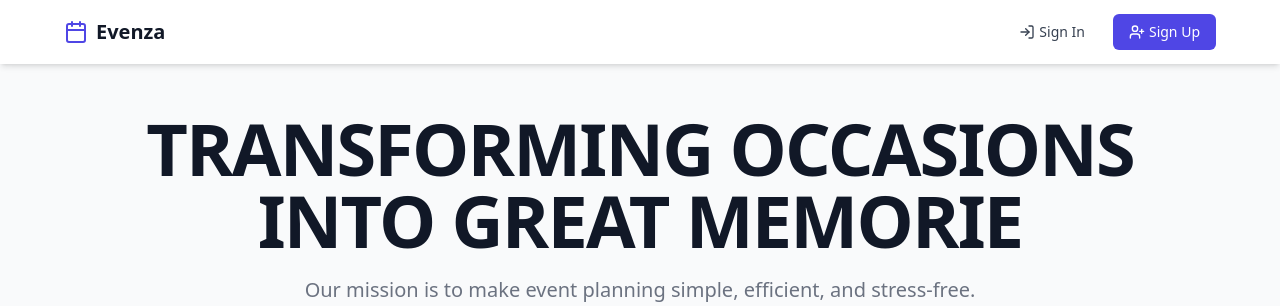
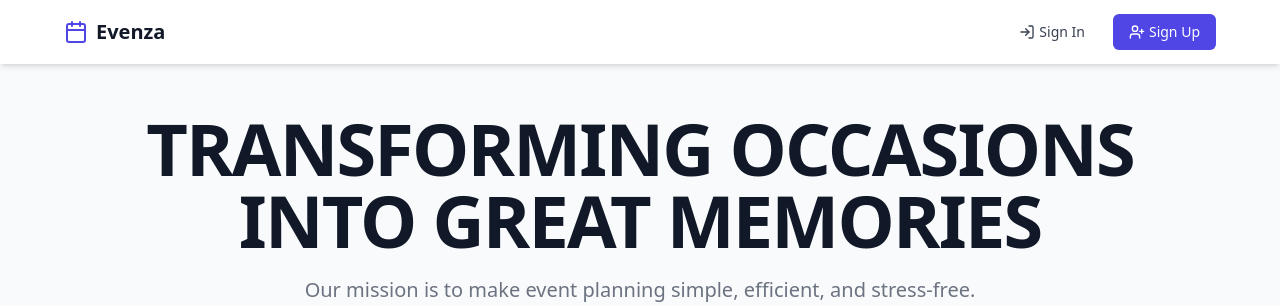
Before and after one commit to rankdeveloper/event-management-frontend, a React (Vite) app: page / in a window 1280 px wide. Shown: the top 306 px of the page. Built offline with nearby package versions, Linux system fonts and the light colour scheme; no server answers.

Commit message:
Update Home.tsx

```diff
--- a/src/pages/Home.tsx
+++ b/src/pages/Home.tsx
@@ -16,12 +16,12 @@ export default function Home() {
       <div className="w-full  h-full ">
         <div className="text-center py-16 sm:py-20   ">
           <motion.h1
-            initial={{ opacity: 0, y: -50, scale: 0.4 }}
+            initial={{ opacity: 0, y: -50, scale: 0.5 }}
             animate={{ opacity: 1, y: 0, scale: 1 }}
             transition={{ duration: 0.5, type: "spring", stiffness: 120 }}
             className="text-2xl uppercase font-extrabold text-gray-900 sm:text-5xl sm:tracking-tight lg:text-6xl xl:text-7xl px:2 sm:px-32  "
           >
-            Transforming Occasions Into Great Memorie
+            Transforming Occasions Into Great Memories
           </motion.h1>
           <motion.p
             initial={{ opacity: 0, y: -50, scale: 0.5 }}
```
